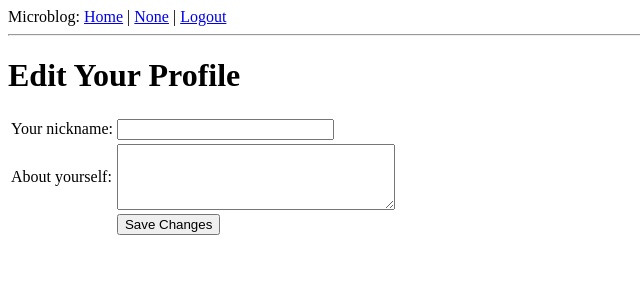
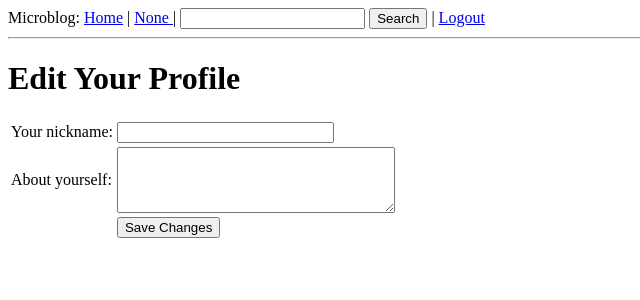
Before and after one commit to ericso/microblog-flask, a Flask app: page /edit in a window 1280 px wide. Shown: the top 300 px of the page, without its empty margins (0-640 px from the left). Run offline with Flask 2, Linux system fonts and the light colour scheme; a user stored in the database is signed in; data comes from the database, SQL or seed files in the repository; parts of the project's set-up code (start-up, migrations or seed data) failed here and were passed over.

Commit message:
Full text search using Whoosh

```diff
--- a/app/forms.py
+++ b/app/forms.py
@@ -34,3 +34,7 @@
 
 class PostForm(Form):
   post = StringField('post', validators=[DataRequired()])
+
+
+class SearchForm(Form):
+  search = StringField('search', validators=[DataRequired()])
--- a/app/models.py
+++ b/app/models.py
@@ -1,6 +1,15 @@
+import sys
+# Whoosh has bugs with Python 3
+if sys.version_info >= (3, 0):
+  enable_search = False
+else:
+  enable_search = True
+  import flask.ext.whooshalchemy as whooshalchemy
+
 from hashlib import md5
 
-from app import db
+from app import app, db
+
 
 
 # Association table for linking users to followed users
@@ -121,6 +130,9 @@
 
 
 class Post(db.Model):
+
+  __searchable__ = ['body']
+
   id = db.Column(db.Integer, primary_key=True)
   body = db.Column(db.String(140))
   timestamp = db.Column(db.DateTime)
@@ -128,3 +140,7 @@
 
   def __repr__(self):
     return '<Post %r>' % (self.body)
+
+
+if enable_search:
+  whooshalchemy.whoosh_index(app, Post)
--- a/app/templates/base.html
+++ b/app/templates/base.html
@@ -11,10 +11,23 @@
   <body>
     <div>Microblog:
       <a href="{{ url_for('index') }}">Home</a>
+
       {% if g.user.is_authenticated() %}
-        | <a href="{{ url_for('user', nickname=g.user.nickname) }}">{{ g.user.nickname }}</a>
-        | <a href="{{ url_for('logout') }}">Logout</a>
+
+      | <a href="{{ url_for('user', nickname=g.user.nickname) }}">
+        {{ g.user.nickname }}
+        </a>
+
+      | <form style="display: inline;" action="{{ url_for('search') }}" method="post" name="search">
+        {{ g.search_form.hidden_tag() }}
+        {{ g.search_form.search(size=20) }}
+        <input type="submit" value="Search">
+        </form>
+
+      | <a href="{{ url_for('logout') }}">Logout</a>
+
       {% endif %}
+
     </div>
 
     <hr>
--- a/app/views.py
+++ b/app/views.py
@@ -16,14 +16,14 @@
   login_required,
 )
 
-from config import POSTS_PER_PAGE
+from config import POSTS_PER_PAGE, MAX_SEARCH_RESULTS
 from app import (
   app,
   db,
   lm,
   oid,
 )
-from app.forms import LoginForm, EditForm, PostForm
+from app.forms import LoginForm, EditForm, PostForm, SearchForm
 from app.models import User, Post
 
 
@@ -34,6 +34,7 @@
     g.user.last_seen = datetime.utcnow()
     db.session.add(g.user)
     db.session.commit()
+    g.search_form = SearchForm()
 
 @oid.after_login
 def after_login(resp):
@@ -214,3 +215,23 @@
   db.session.commit()
   flash("You have stopped following %s." % nickname)
   return redirect(url_for('user', nickname=nickname))
+
+
+@app.route('/search', methods=['POST'])
+@login_required
+def search():
+  """Handles POST of search form
+  """
+  if not g.search_form.validate_on_submit():
+    return redirect(url_for('index'))
+  return redirect(url_for('search_results', query=g.search_form.search.data))
+
+@app.route('/search_results/<query>')
+@login_required
+def search_results(query):
+  results = Post.query.whoosh_search(query, MAX_SEARCH_RESULTS).all()
+  return render_template(
+    'search_results.html',
+    query=query,
+    results=results
+  )
--- a/config.py
+++ b/config.py
@@ -27,3 +27,7 @@
 
 # Pagination
 POSTS_PER_PAGE = 3
+
+# Whoosh Full Text Search
+WHOOSH_BASE = os.path.join(basedir, 'search.db')
+MAX_SEARCH_RESULTS = 50
--- a/requirements.txt
+++ b/requirements.txt
@@ -1,14 +1,18 @@
 Flask==0.10.1
+Flask-Admin==1.1.0
 Flask-Login==0.2.11
 Flask-OpenID==1.2.4
 Flask-SQLAlchemy==2.0
 Flask-WTF==0.11
+Flask-WhooshAlchemy==0.56
 Jinja2==2.7.3
 MarkupSafe==0.23
 SQLAlchemy==0.9.9
 Tempita==0.5.2
 WTForms==2.0.2
 Werkzeug==0.10.4
+Whoosh==2.7.0
+blinker==1.3
 decorator==3.4.2
 itsdangerous==0.24
 pbr==0.11.0
```
Also changed, not shown: app/templates/search_results.html (added, +9 -0 lines).
